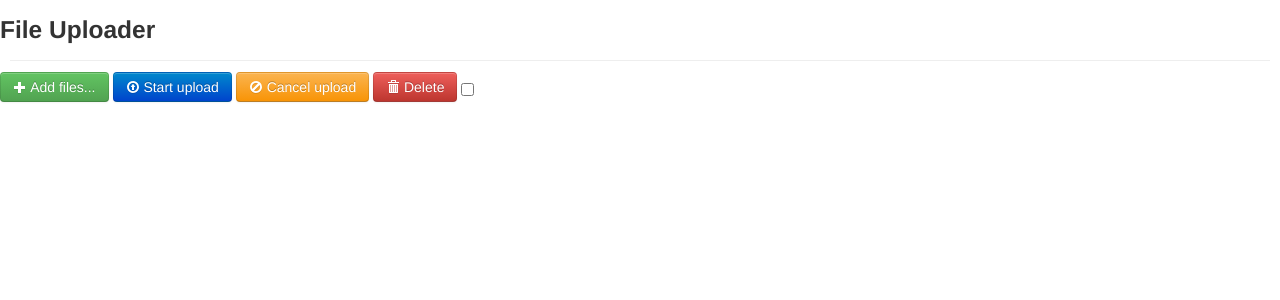
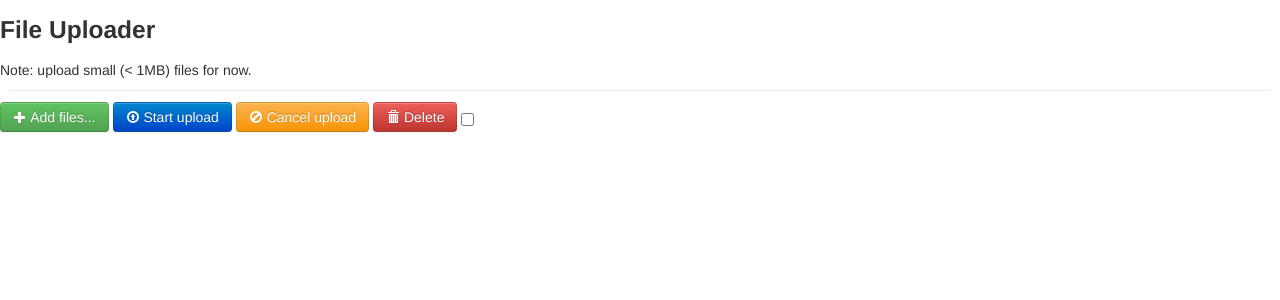
Before and after one commit to dopeboy/qhojo, a PHP site: page /picture/upload in a window 1280 px wide. Shown: the top 300 px of the page. Run offline with PHP 8.4, Linux system fonts and the light colour scheme; the visitor is signed in with stand-in values (Sample User, id 1).

Commit message:
max upload size warning

```diff
--- a/views/picture/upload.php
+++ b/views/picture/upload.php
@@ -40,6 +40,7 @@
     <!-- The file upload form used as target for the file upload widget -->
     <form id="fileupload" action="" method="POST" enctype="multipart/form-data" style="margin: 0">
         <h3>File Uploader</h3>
+        Note: upload small (< 1MB) files for now.
         <hr style="margin: 10px"/>
         <!-- The fileupload-buttonbar contains buttons to add/delete files and start/cancel the upload -->
         <input type="hidden" id="timestamp" name="timestamp" value="<?php echo $this->id ?>">
```
